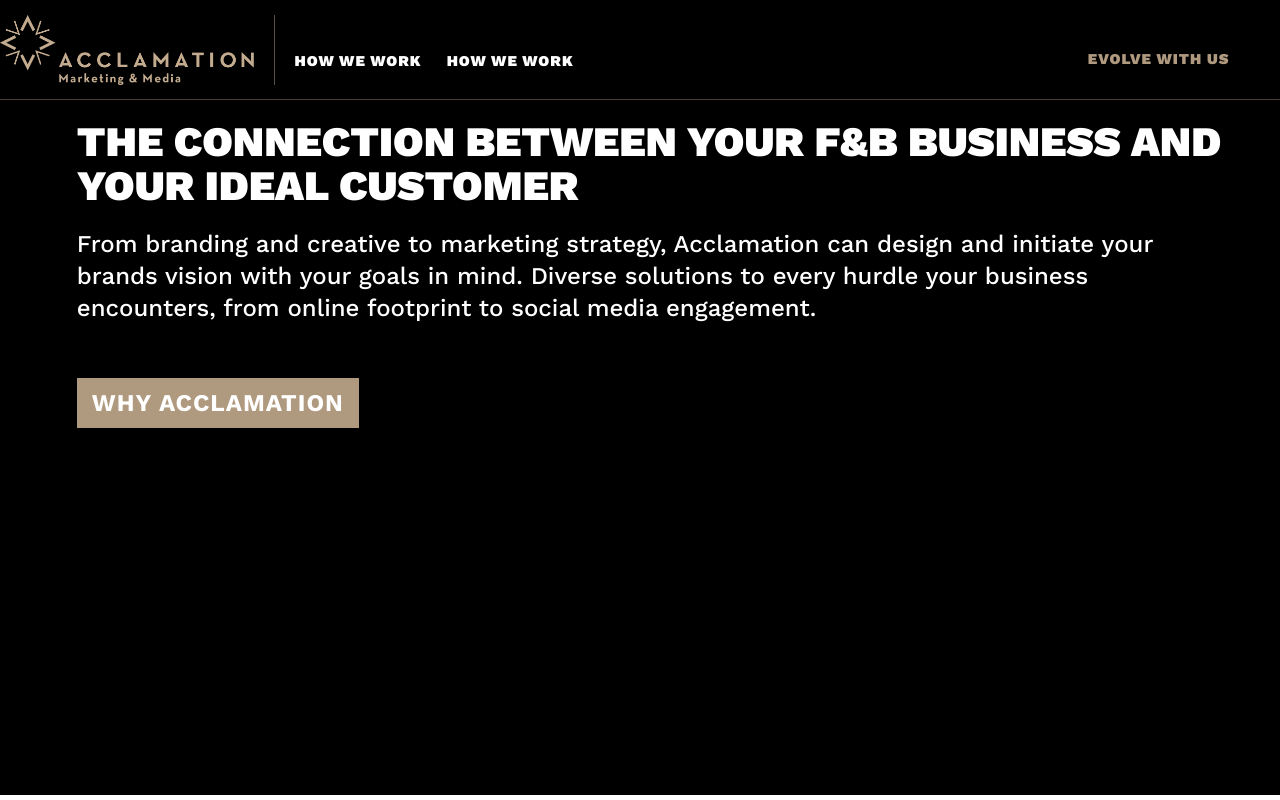
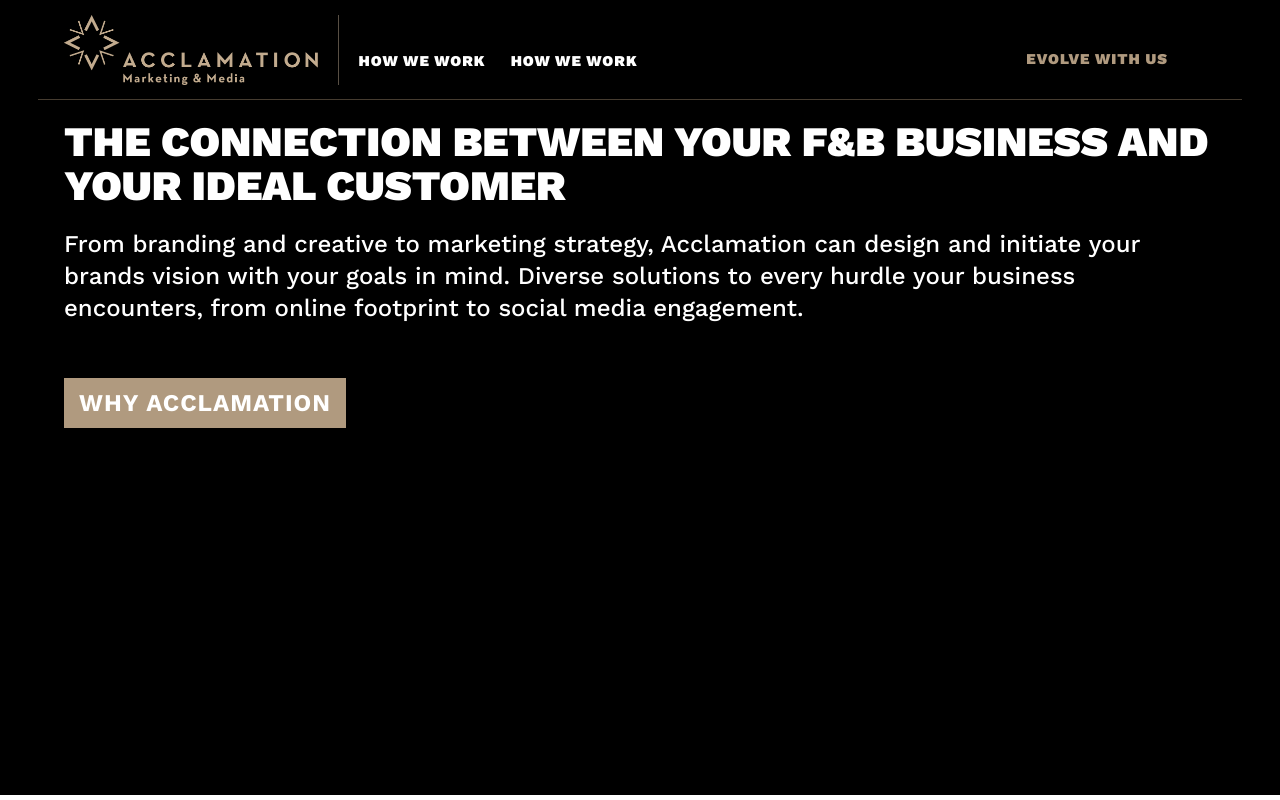
Before and after one commit to CamBrown101/TestGraphQLClient, a React (Create React App) app: page / in a window 1280 px wide. Shown: the top 800 px of the page. Built offline with nearby package versions, Linux system fonts and the light colour scheme.

Commit message:
Fix margin

```diff
--- a/src/components/NavBar/NavBar.tsx
+++ b/src/components/NavBar/NavBar.tsx
@@ -60,6 +60,7 @@ const NavBarWrapper = styled.nav`
   background-color: black;
   border-bottom: 1px solid #463c30;
   color: white;
+  width: 90%;
 
   .logo {
     height: 70px;
--- a/src/components/TopSection/TopSection.tsx
+++ b/src/components/TopSection/TopSection.tsx
@@ -47,7 +47,6 @@ const AboutHeader = styled.section`
 `;
 const AboutContainer = styled.div`
   width: 90%;
-  margin-left: 2%;
   max-width: 1400px;
 `;
 const Button = styled.button`
```
